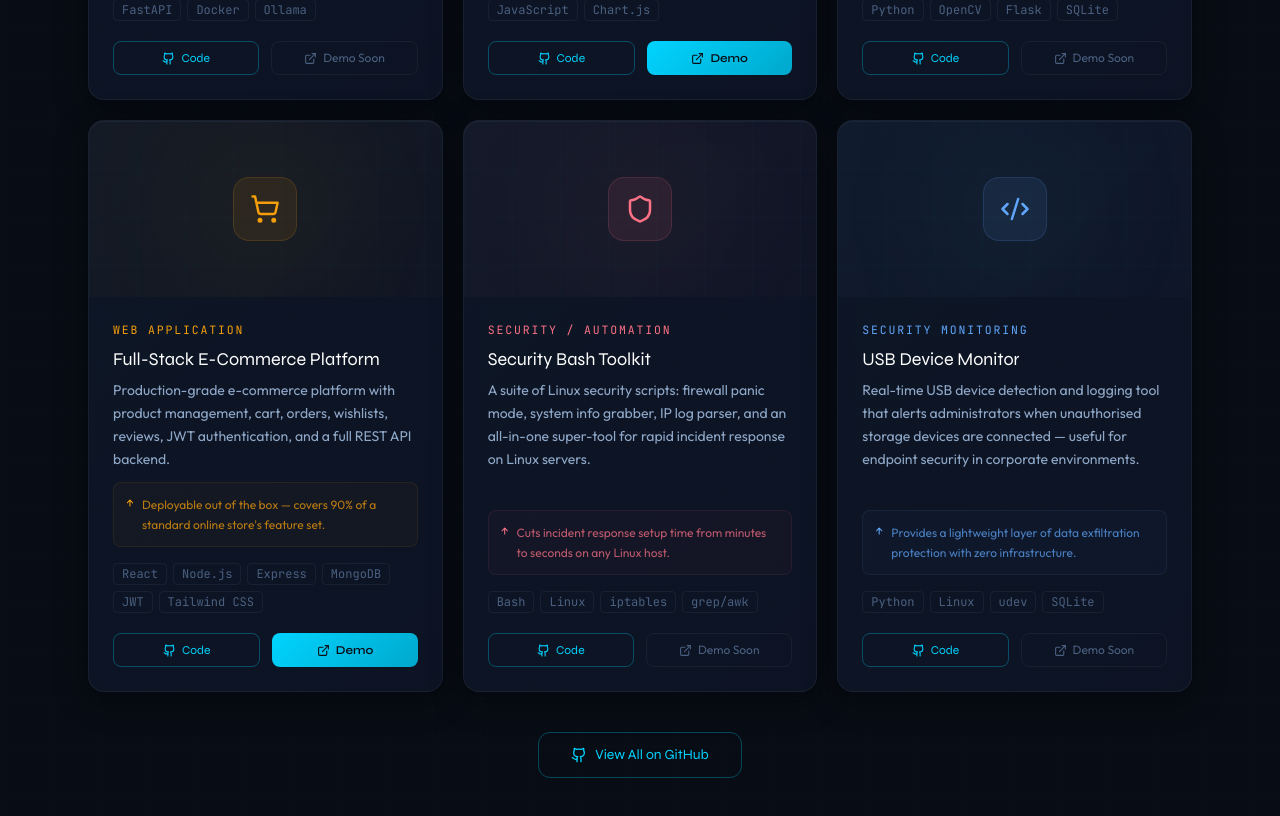
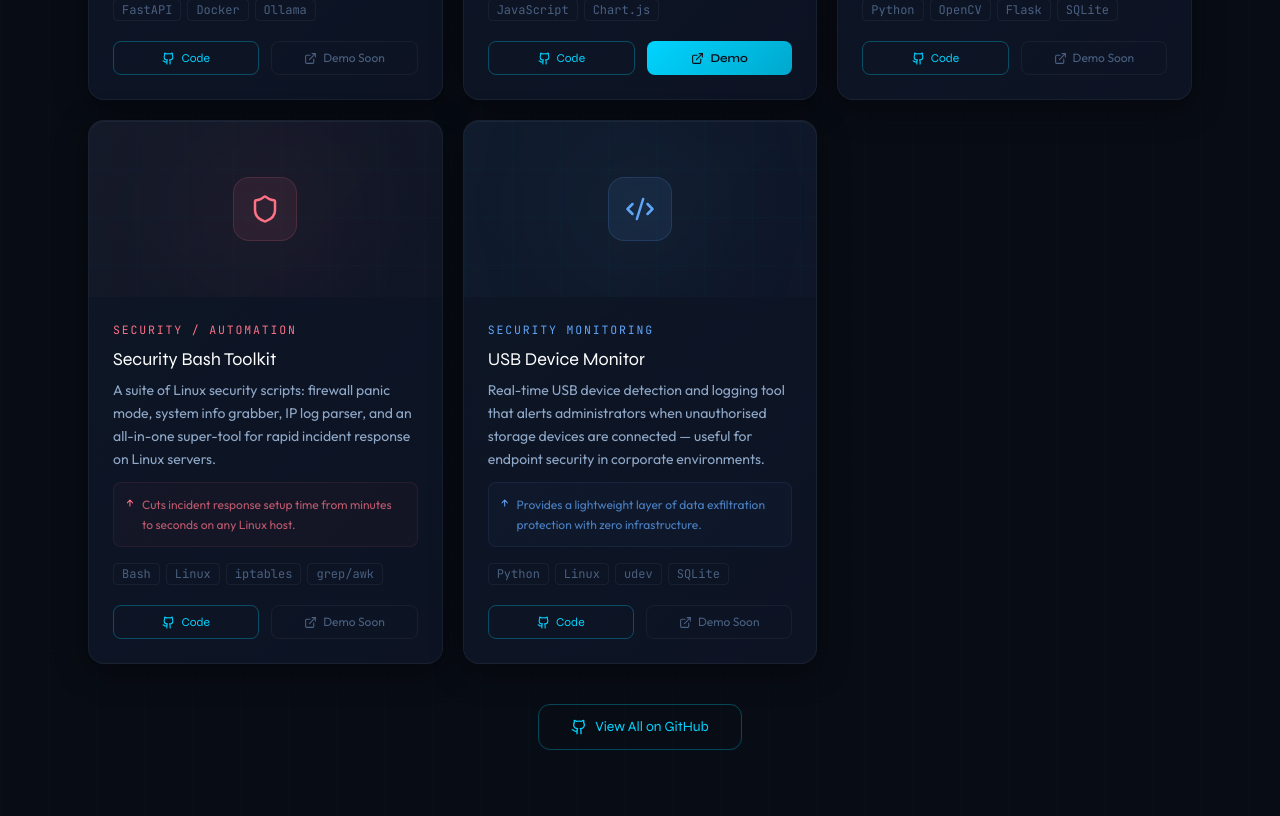
Before and after one commit to RajkumarKalapala/portfolio, a React (Vite) app in the folder portfolio-web/: page / in a window 1280 px wide. Shown: the part 4640-5456 px from the top of the page. Built offline with nearby package versions, Linux system fonts and the light colour scheme.

Commit message:
Update project GitHub links and remove e-commerce project
Updated GitHub links for multiple projects and removed an e-commerce project.

```diff
--- a/portfolio-web/src/components/Projects.jsx
+++ b/portfolio-web/src/components/Projects.jsx
@@ -11,7 +11,7 @@ const projects = [
       "A private, local AI chatbot that lets users upload any document and ask questions — no data leaves the machine. Built for businesses that need document intelligence without cloud dependency.",
     impact: "Eliminates hours of manual document reading; works entirely offline.",
     tech: ["Python", "LangChain", "ChromaDB", "FastAPI", "Docker", "Ollama"],
-    github: "https://github.com/RajkumarKalapala/portfolio",
+    github: "https://github.com/RajkumarKalapala/portfolio/ai-document-chatbot",
     demo: null,
   },
   {
@@ -24,7 +24,7 @@ const projects = [
       "Centralised web platform for monitoring city-wide SIM-based CCTV cameras with real-time online/offline status, geo-map visualisation, ticketing system, and role-based access control.",
     impact: "Reduced camera downtime response time by giving IT teams a single pane of glass.",
     tech: ["Python", "Flask", "SQLite", "HTML5", "JavaScript", "Chart.js"],
-    github: "https://github.com/RajkumarKalapala/portfolio",
+    github: "https://github.com/RajkumarKalapala/portfolio/cctv-monitor",
     demo: "cctv-monitoring-system-wheat.vercel.app",
     featured: true,
   },
@@ -38,22 +38,8 @@ const projects = [
       "Automated employee activity tracking system using computer vision. Detects presence, motion, and attendance patterns — designed for remote team oversight without complex hardware.",
     impact: "Automates manual attendance logging and provides activity analytics.",
     tech: ["Python", "OpenCV", "Flask", "SQLite"],
-    github: "https://github.com/RajkumarKalapala/portfolio",
+    github: "https://github.com/RajkumarKalapala/portfolio/employee-webcam-monitor",
     demo: null,
-  },
-  {
-    id: 4,
-    icon: ShoppingCart,
-    title: "Full-Stack E-Commerce Platform",
-    category: "Web Application",
-    color: "#f59e0b",
-    description:
-      "Production-grade e-commerce platform with product management, cart, orders, wishlists, reviews, JWT authentication, and a full REST API backend.",
-    impact: "Deployable out of the box — covers 90% of a standard online store's feature set.",
-    tech: ["React", "Node.js", "Express", "MongoDB", "JWT", "Tailwind CSS"],
-    github: "https://github.com/RajkumarKalapala/portfolio",
-    demo: "ecommerce-frontend-five-lyart.vercel.app",
-    featured: false,
   },
   {
     id: 5,
@@ -65,7 +51,7 @@ const projects = [
       "A suite of Linux security scripts: firewall panic mode, system info grabber, IP log parser, and an all-in-one super-tool for rapid incident response on Linux servers.",
     impact: "Cuts incident response setup time from minutes to seconds on any Linux host.",
     tech: ["Bash", "Linux", "iptables", "grep/awk"],
-    github: "https://github.com/RajkumarKalapala/portfolio",
+    github: "https://github.com/RajkumarKalapala/portfolio/Security-bash-scripts",
     demo: null,
   },
   {
@@ -78,7 +64,7 @@ const projects = [
       "Real-time USB device detection and logging tool that alerts administrators when unauthorised storage devices are connected — useful for endpoint security in corporate environments.",
     impact: "Provides a lightweight layer of data exfiltration protection with zero infrastructure.",
     tech: ["Python", "Linux", "udev", "SQLite"],
-    github: "https://github.com/RajkumarKalapala/portfolio",
+    github: "https://github.com/RajkumarKalapala/portfolio/usb-device-monitor",
     demo: null,
   },
 ];
```
